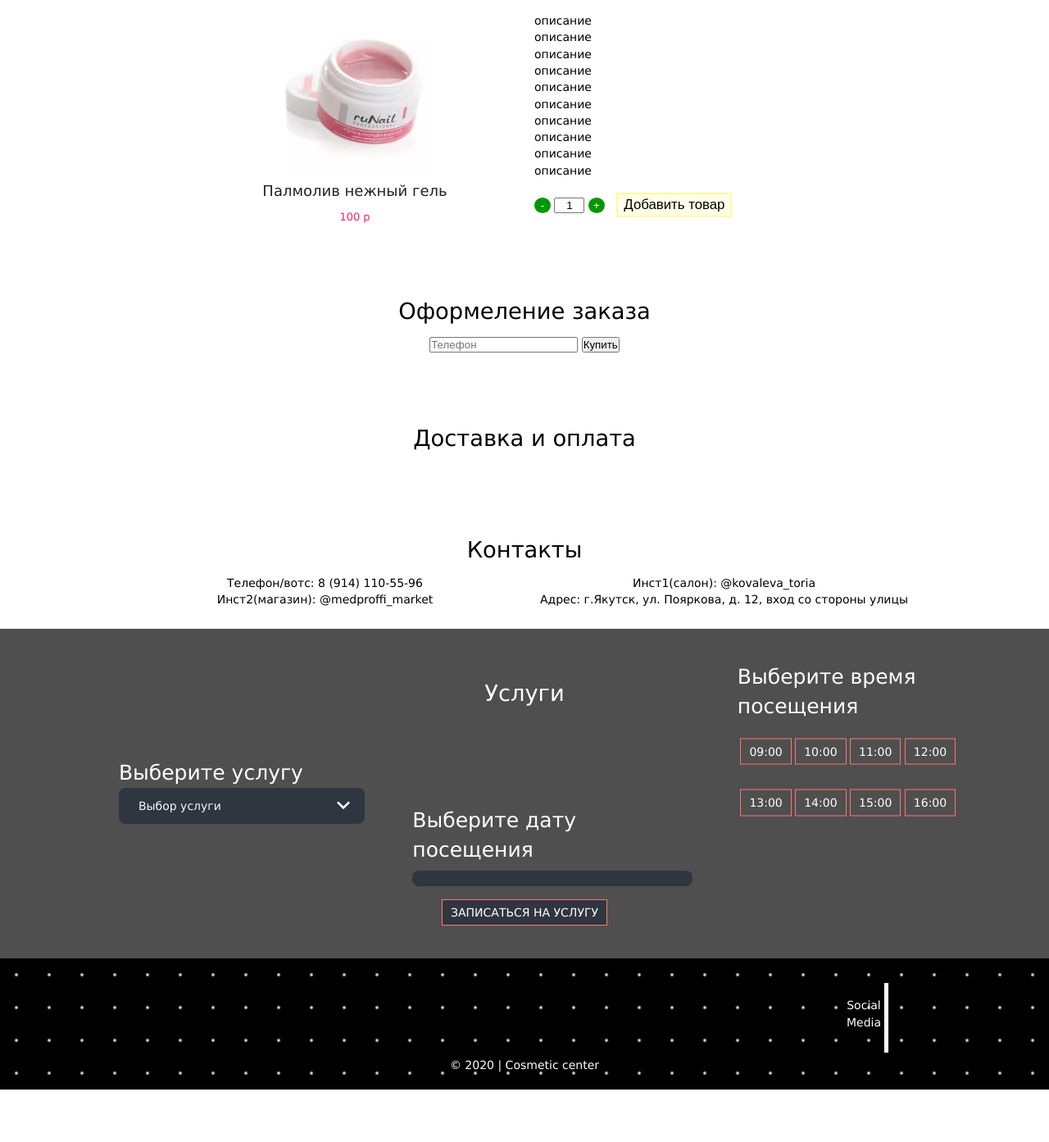
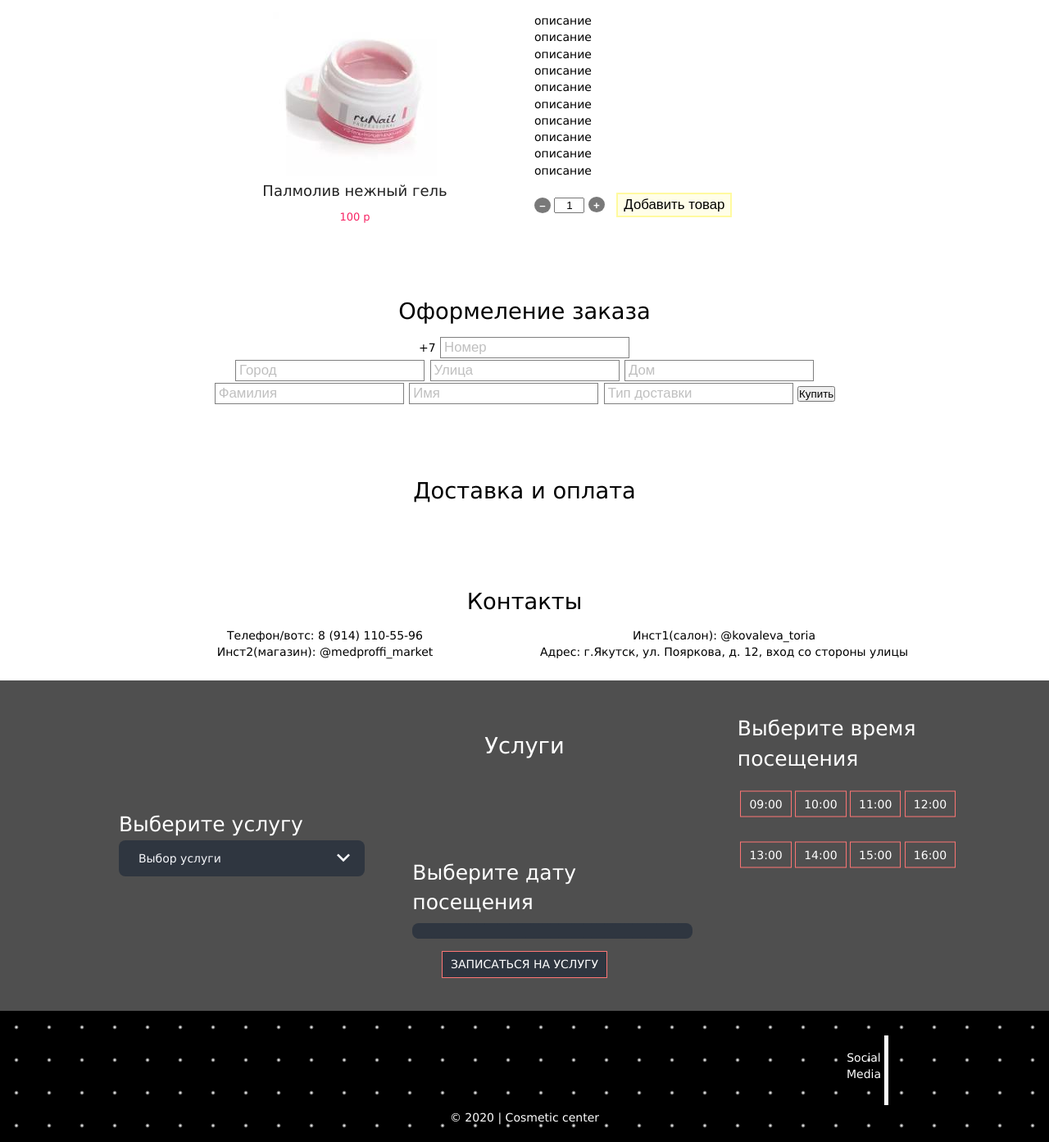
Before and after one commit to Thunderbirrd/Cosmetic, a Django app: page / in a window 1280 px wide. Shown: the part 954-2347 px from the top of the page at 82% size. Before the commit the page ends 2283 px from the top, so only its background shows below. Run offline with Django 3.2, Linux system fonts and the light colour scheme; parts of the project's set-up code (start-up, migrations or seed data) failed here and were passed over.

Commit message:
changed style plus and minus

```diff
--- a/static/css/components/my_input.css
+++ b/static/css/components/my_input.css
@@ -1,3 +1,27 @@
 .my_input {
+    border: 1px solid rgba(0, 0, 0, 0.5);
+    color: rgba(0, 0, 0, 0.5);
+    margin: 1px;
     font-size: 1.2rem;
+    padding: 2px 4px;
 }
+
+.my_input::placeholder {
+    color: rgba(0, 0, 0, 0.25);
+}
+
+.my_input:focus{
+    border-color: black;
+    color: black;
+}
+
+.my_input:focus::placeholder {
+    color: rgba(0, 0, 0, 0.5);
+}
+
+.my_input.error{
+    margin: 0;
+    border-width: 2px;
+    border-color: red;
+    background-color: rgb(253, 166, 166);
+}
--- a/static/css/components/number_input.css
+++ b/static/css/components/number_input.css
@@ -8,11 +8,19 @@
 }
 
 .number_input button {
+    font-weight: 600;
     width: 20px;
-    padding: 2px 5px;
     border-radius: 100%;
     color: white;
-    background-color: rgb(0, 151, 0);
+    background-color: rgb(121, 121, 121);
     border: none;
     cursor: pointer;
 }
+
+.number_input .plus {
+    padding: 3px 5px 1px 5px;
+}
+
+.number_input .minus {
+    padding: 2.5px 5px 1.5px 5px;
+}
--- a/static/css/header.css
+++ b/static/css/header.css
@@ -66,6 +66,7 @@ header .dropdown_content{
 }
 
 .wrap_basket {
+    z-index: -1;
     justify-content: flex-end;
     display: flex;
     -webkit-align-items: flex-end;
--- a/static/css/list_product.css
+++ b/static/css/list_product.css
@@ -101,13 +101,21 @@
 }
 
 .list_product .count button {
-    width: 22px;
-    padding: 2px 5px;
+    font-weight: 600;
+    width: 20px;
     border-radius: 100%;
     color: white;
-    background-color: rgb(0, 151, 0);
+    background-color: rgb(121, 121, 121);
     border: none;
     cursor: pointer;
+}
+
+.list_product .count .plus {
+    padding: 3px 5px 1px 5px;
+}
+
+.list_product .count .minus {
+    padding: 2.5px 5px 1.5px 5px;
 }
 
 .list_product .delete {
--- a/static/js/list_product.js
+++ b/static/js/list_product.js
@@ -94,7 +94,7 @@ const _createCount = (title, count) => {
     input.minLength = "1"
     input.value = count
     input.onkeypress = (event) => {
-        const data = String.fromCharCode(e.charCode)
+        const data = String.fromCharCode(event.charCode)
 
         if (data < "0" || data > "9") event.preventDefault();
     }
@@ -108,7 +108,8 @@ const _createCount = (title, count) => {
     }
 
     const buttonMinus = document.createElement("button")
-    buttonMinus.textContent = "-"
+    buttonMinus.classList.add("minus")
+    buttonMinus.innerHTML = "&#8211;"
     buttonMinus.addEventListener("click", () => {
         if (Number(input.value) === 1) return;
 
@@ -121,6 +122,7 @@ const _createCount = (title, count) => {
     })
 
     const buttonPlus = document.createElement("button")
+    buttonPlus.classList.add("plus")
     buttonPlus.textContent = "+"
     buttonPlus.addEventListener("click", () => {
         if (Number(input.value) === 99) return;
--- a/templates/components/number_input.html
+++ b/templates/components/number_input.html
@@ -1,5 +1,5 @@
 <div class="number_input">
-    <button class="minus">-</button>
+    <button class="minus">&#8211;</button>
     <input type="text" size="{{ size }}"
         minlength="{{ minLength }}" maxlength="{{ maxLength }}"
         value="{{ value }}" class="{{ className }}">
--- a/templates/index.html
+++ b/templates/index.html
@@ -3,6 +3,8 @@
 <head>
     <meta charset="UTF-8">
     <title>Cosmetic Center</title>
+    <meta name="viewport" content="width=device-width, initial-scale=1.0">
+
     <script src="https://code.jquery.com/jquery-3.3.1.slim.min.js" integrity="sha384-q8i/X+965DzO0rT7abK41JStQIAqVgRVzpbzo5smXKp4YfRvH+8abtTE1Pi6jizo" crossorigin="anonymous"></script>
 
     <link rel="stylesheet" href="./static/css/reset.css">
--- a/templates/main/shopping_window.html
+++ b/templates/main/shopping_window.html
@@ -1,7 +1,51 @@
+<!-- вводит пользователь: номер, адрес, фамилия, имя, тип доставки -->
+<!-- программа: id, время доставки -->
+
 <section class="shopping_window">
     <h2>Оформеление заказа</h2>
-    <ul></ul>
-    <div class="amount"></div>
-    <input type="text" placeholder="Телефон">
-    <button>Купить</button>
+
+    <div class="wrap">
+        <div>
+            <ul></ul>
+            <div class="amount"></div>
+        </div>
+
+        <div class=".data_fields">
+
+            <p class="number">
+                +7
+                {% with type="text" placeholder="Номер" %}
+                {% include "../components/my_input.html" %}
+                {% endwith %}
+            </p>
+
+            <div class="address">
+                {% with type="text" placeholder="Город" %}
+                {% include "../components/my_input.html" %}
+                {% endwith %}
+
+                {% with type="text" placeholder="Улица" %}
+                {% include "../components/my_input.html" %}
+                {% endwith %}
+
+                {% with type="text" placeholder="Дом" %}
+                {% include "../components/my_input.html" %}
+                {% endwith %}
+            </div>
+
+            {% with type="text" placeholder="Фамилия" %}
+            {% include "../components/my_input.html" %}
+            {% endwith %}
+
+            {% with type="text" placeholder="Имя" %}
+            {% include "../components/my_input.html" %}
+            {% endwith %}
+
+            {% with type="text" placeholder="Тип доставки" %}
+            {% include "../components/my_input.html" %}
+            {% endwith %}
+
+            <button>Купить</button>
+        </div>
+    </div>
 </section>
```
